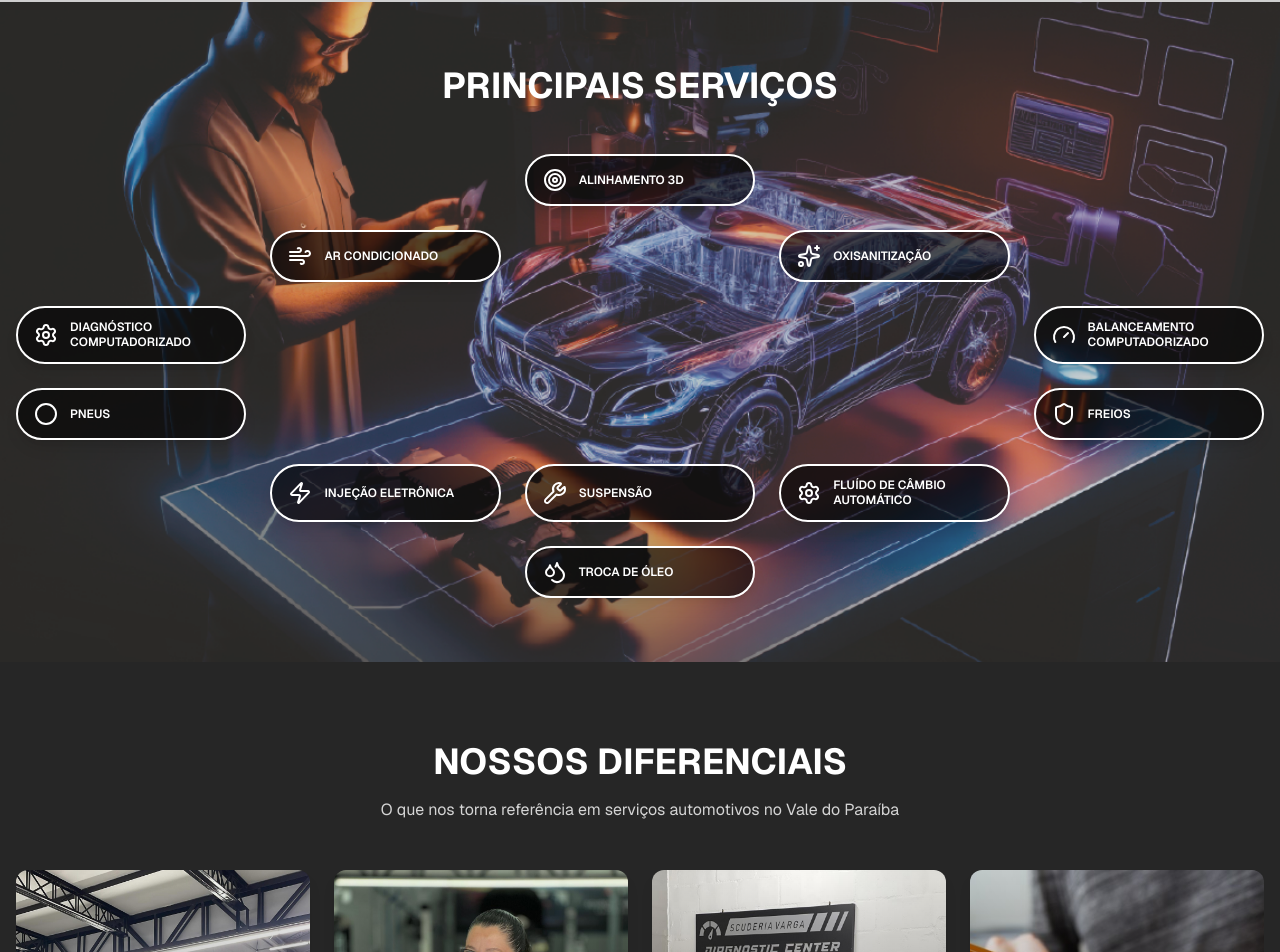
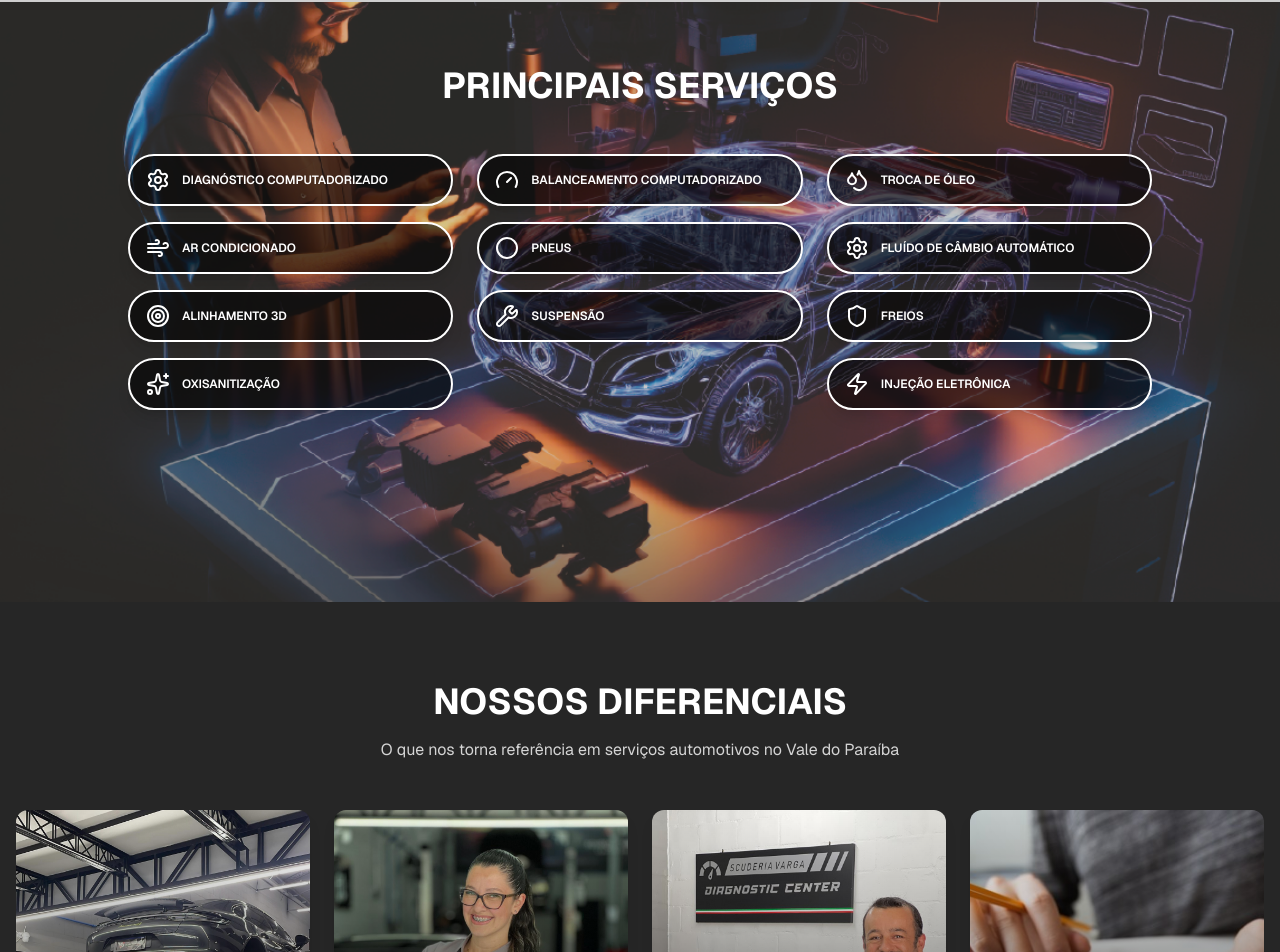
Before and after one commit to ramou1/scuderia-varga, a Next.js app: page / in a window 1280 px wide. Shown: the part 1658-2610 px from the top of the page. Built offline with nearby package versions, Linux system fonts and the light colour scheme.

Commit message:
fix: grid layout in principal services

```diff
--- a/src/components/MainServices.tsx
+++ b/src/components/MainServices.tsx
@@ -149,14 +149,14 @@ export default function MainServices() {
                   whileInView={{ opacity: 1, y: 0 }}
                   transition={{ duration: 0.4, delay: index * 0.05 }}
                   viewport={{ once: true }}
-                  className="bg-gradient-to-br from-red-600 to-red-700 text-white p-4 rounded-xl shadow-lg hover:shadow-xl transition-all duration-300 hover:-translate-y-1 flex items-center gap-3 cursor-pointer"
+                  className="bg-black/60 border-2 border-white text-white py-3 px-4 rounded-full shadow-lg hover:shadow-xl transition-all duration-300 hover:-translate-y-1 flex items-center gap-3 cursor-pointer"
                   onClick={() => openModal(service)}
                 >
                   <div className="flex-shrink-0">
-                    <Icon className="w-8 h-8" />
+                    <Icon className="w-6 h-6" />
                   </div>
                   <div className="flex-1">
-                    <p className="font-semibold text-sm uppercase leading-tight">
+                    <p className="font-semibold text-sm md:text-xs uppercase leading-tight text-white">
                       {service.name}
                     </p>
                   </div>
@@ -166,9 +166,10 @@ export default function MainServices() {
           </div>
           */}
 
-          {/* Layout específico - 6 linhas x 5 colunas */}
+          {/* Layout específico - 6 linhas x 5 colunas - comentado */}
+          {/*
           <div className="grid grid-cols-1 md:grid-cols-5 gap-6 mx-auto">
-            {/* Linha 1 */}
+            Linha 1
             <div></div>
             <div></div>
             <div
@@ -183,7 +184,7 @@ export default function MainServices() {
             <div></div>
             <div></div>
 
-            {/* Linha 2 */}
+            Linha 2
             <div></div>
             <div
               className="bg-black/60 border-2 border-white text-white py-3 px-4 rounded-full shadow-lg hover:shadow-xl transition-all duration-300 hover:-translate-y-1 flex items-center gap-3 cursor-pointer"
@@ -206,7 +207,7 @@ export default function MainServices() {
             </div>
             <div></div>
 
-            {/* Linha 3 */}
+            Linha 3
             <div
               className="bg-black/60 border-2 border-white text-white py-3 px-4 rounded-full shadow-lg hover:shadow-xl transition-all duration-300 hover:-translate-y-1 flex items-center gap-3 cursor-pointer"
               onClick={() => openModal(mainServices[0])}
@@ -229,7 +230,7 @@ export default function MainServices() {
               </p>
             </div>
 
-            {/* Linha 4 */}
+            Linha 4
             <div
               className="bg-black/60 border-2 border-white text-white py-3 px-4 rounded-full shadow-lg hover:shadow-xl transition-all duration-300 hover:-translate-y-1 flex items-center gap-3 cursor-pointer"
               onClick={() => openModal(mainServices[5])}
@@ -252,7 +253,7 @@ export default function MainServices() {
               </p>
             </div>
 
-            {/* Linha 5 */}
+            Linha 5
             <div></div>
             <div
               className="bg-black/60 border-2 border-white text-white py-3 px-4 rounded-full shadow-lg hover:shadow-xl transition-all duration-300 hover:-translate-y-1 flex items-center gap-3 cursor-pointer"
@@ -283,7 +284,7 @@ export default function MainServices() {
             </div>
             <div></div>
 
-            {/* Linha 6 */}
+            Linha 6
             <div></div>
             <div></div>
             <div
@@ -298,8 +299,123 @@ export default function MainServices() {
             <div></div>
             <div></div>
           </div>
+          */}
+
+          {/* Layout 3 colunas - 4-3-4 serviços */}
+          <div className="grid grid-cols-1 md:grid-cols-3 gap-6 max-w-5xl mx-auto">
+            {/* Coluna 1 - 4 serviços */}
+            <div className="space-y-4">
+              <div
+                className="bg-black/60 border-2 border-white text-white py-3 px-4 rounded-full shadow-lg hover:shadow-xl transition-all duration-300 hover:-translate-y-1 flex items-center gap-3 cursor-pointer"
+                onClick={() => openModal(mainServices[0])}
+              >
+                <Settings className="w-6 h-6 flex-shrink-0" />
+                <p className="font-semibold text-sm md:text-xs uppercase leading-tight text-white">
+                  {mainServices[0].name}
+                </p>
+              </div>
+              <div
+                className="bg-black/60 border-2 border-white text-white py-3 px-4 rounded-full shadow-lg hover:shadow-xl transition-all duration-300 hover:-translate-y-1 flex items-center gap-3 cursor-pointer"
+                onClick={() => openModal(mainServices[1])}
+              >
+                <Wind className="w-6 h-6 flex-shrink-0" />
+                <p className="font-semibold text-sm md:text-xs uppercase leading-tight text-white">
+                  {mainServices[1].name}
+                </p>
+              </div>
+              <div
+                className="bg-black/60 border-2 border-white text-white py-3 px-4 rounded-full shadow-lg hover:shadow-xl transition-all duration-300 hover:-translate-y-1 flex items-center gap-3 cursor-pointer"
+                onClick={() => openModal(mainServices[2])}
+              >
+                <Target className="w-6 h-6 flex-shrink-0" />
+                <p className="font-semibold text-sm md:text-xs uppercase leading-tight text-white">
+                  {mainServices[2].name}
+                </p>
+              </div>
+              <div
+                className="bg-black/60 border-2 border-white text-white py-3 px-4 rounded-full shadow-lg hover:shadow-xl transition-all duration-300 hover:-translate-y-1 flex items-center gap-3 cursor-pointer"
+                onClick={() => openModal(mainServices[3])}
+              >
+                <Sparkles className="w-6 h-6 flex-shrink-0" />
+                <p className="font-semibold text-sm md:text-xs uppercase leading-tight text-white">
+                  {mainServices[3].name}
+                </p>
+              </div>
+            </div>
+
+            {/* Coluna 2 - 3 serviços */}
+            <div className="space-y-4">
+              <div
+                className="bg-black/60 border-2 border-white text-white py-3 px-4 rounded-full shadow-lg hover:shadow-xl transition-all duration-300 hover:-translate-y-1 flex items-center gap-3 cursor-pointer"
+                onClick={() => openModal(mainServices[4])}
+              >
+                <Gauge className="w-6 h-6 flex-shrink-0" />
+                <p className="font-semibold text-sm md:text-xs uppercase leading-tight text-white">
+                  {mainServices[4].name}
+                </p>
+              </div>
+              <div
+                className="bg-black/60 border-2 border-white text-white py-3 px-4 rounded-full shadow-lg hover:shadow-xl transition-all duration-300 hover:-translate-y-1 flex items-center gap-3 cursor-pointer"
+                onClick={() => openModal(mainServices[5])}
+              >
+                <Circle className="w-6 h-6 flex-shrink-0" />
+                <p className="font-semibold text-sm md:text-xs uppercase leading-tight text-white">
+                  {mainServices[5].name}
+                </p>
+              </div>
+              <div
+                className="bg-black/60 border-2 border-white text-white py-3 px-4 rounded-full shadow-lg hover:shadow-xl transition-all duration-300 hover:-translate-y-1 flex items-center gap-3 cursor-pointer"
+                onClick={() => openModal(mainServices[6])}
+              >
+                <Wrench className="w-6 h-6 flex-shrink-0" />
+                <p className="font-semibold text-sm md:text-xs uppercase leading-tight text-white">
+                  {mainServices[6].name}
+                </p>
+              </div>
+            </div>
+
+            {/* Coluna 3 - 4 serviços */}
+            <div className="space-y-4">
+              <div
+                className="bg-black/60 border-2 border-white text-white py-3 px-4 rounded-full shadow-lg hover:shadow-xl transition-all duration-300 hover:-translate-y-1 flex items-center gap-3 cursor-pointer"
+                onClick={() => openModal(mainServices[7])}
+              >
+                <Droplets className="w-6 h-6 flex-shrink-0" />
+                <p className="font-semibold text-sm md:text-xs uppercase leading-tight text-white">
+                  {mainServices[7].name}
+                </p>
+              </div>
+              <div
+                className="bg-black/60 border-2 border-white text-white py-3 px-4 rounded-full shadow-lg hover:shadow-xl transition-all duration-300 hover:-translate-y-1 flex items-center gap-3 cursor-pointer"
+                onClick={() => openModal(mainServices[8])}
+              >
+                <Settings className="w-6 h-6 flex-shrink-0" />
+                <p className="font-semibold text-sm md:text-xs uppercase leading-tight text-white">
+                  {mainServices[8].name}
+                </p>
+              </div>
+              <div
+                className="bg-black/60 border-2 border-white text-white py-3 px-4 rounded-full shadow-lg hover:shadow-xl transition-all duration-300 hover:-translate-y-1 flex items-center gap-3 cursor-pointer"
+                onClick={() => openModal(mainServices[9])}
+              >
+                <Shield className="w-6 h-6 flex-shrink-0" />
+                <p className="font-semibold text-sm md:text-xs uppercase leading-tight text-white">
+                  {mainServices[9].name}
+                </p>
+              </div>
+              <div
+                className="bg-black/60 border-2 border-white text-white py-3 px-4 rounded-full shadow-lg hover:shadow-xl transition-all duration-300 hover:-translate-y-1 flex items-center gap-3 cursor-pointer"
+                onClick={() => openModal(mainServices[10])}
+              >
+                <Zap className="w-6 h-6 flex-shrink-0" />
+                <p className="font-semibold text-sm md:text-xs uppercase leading-tight text-white">
+                  {mainServices[10].name}
+                </p>
+              </div>
+            </div>
           </div>
         </div>
+      </div>
       </section>
 
       {/* Modal Component */}
```
